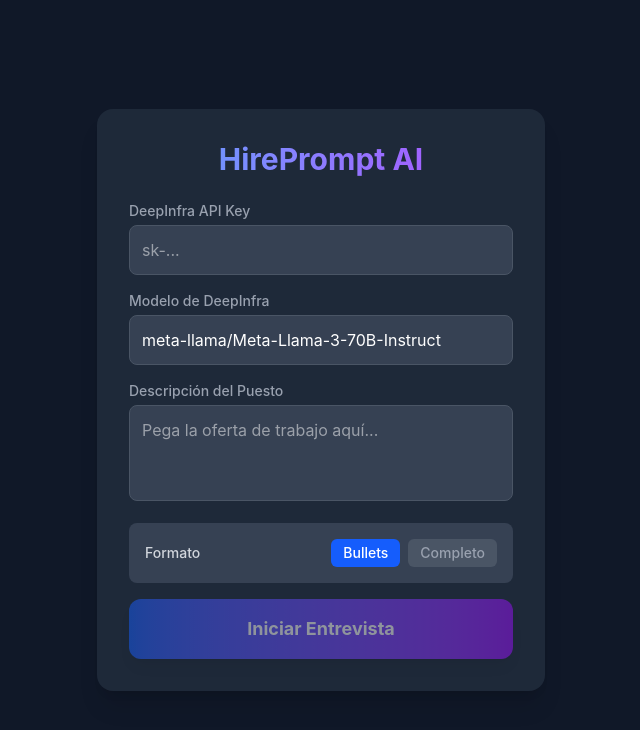
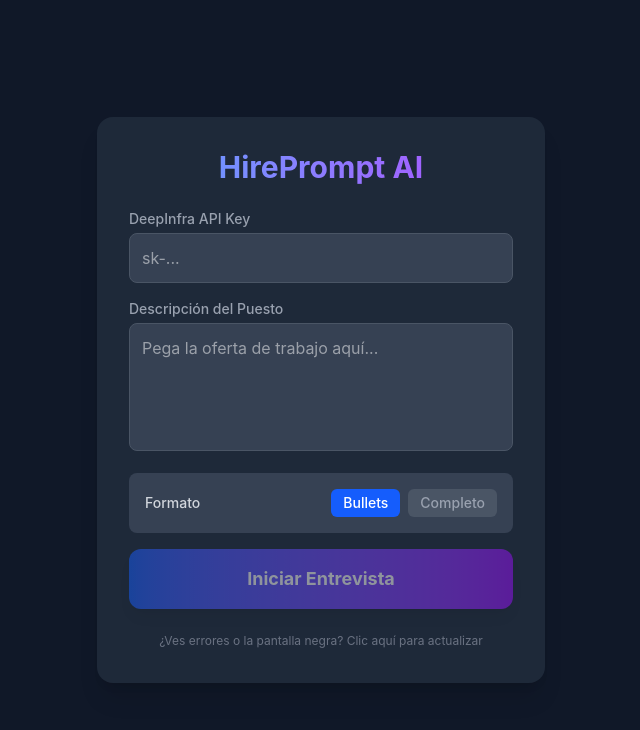
Before and after one commit to hjalmarmeza/Entrevista_PWA, a React (Vite) app: page / in a window 1280 px wide. Shown: the top 730 px of the page, without its empty margins (319-959 px from the left). Built offline with nearby package versions, Linux system fonts and the light colour scheme.

Commit message:
Hide model field, fix disabled button logic, and add panic reload button

```diff
--- a/src/App.tsx
+++ b/src/App.tsx
@@ -14,7 +14,7 @@
 export default function App() {
   const [isConfigured, setIsConfigured] = useState(false);
   const [apiKey, setApiKey] = useState(localStorage.getItem('hp_apiKey') || '');
-  const [model, setModel] = useState(localStorage.getItem('hp_model') || 'meta-llama/Meta-Llama-3-70B-Instruct');
+  const [model] = useState(localStorage.getItem('hp_model') || 'meta-llama/Meta-Llama-3-70B-Instruct');
   const [cv] = useState(localStorage.getItem('hp_cv') || defaultCV);
   const [coverLetter] = useState(localStorage.getItem('hp_coverLetter') || defaultCoverLetter);
   const [aptitudes] = useState(localStorage.getItem('hp_aptitudes') || defaultAptitudes);
@@ -278,21 +278,11 @@
             </div>
 
             <div>
-              <label className="block text-sm font-medium text-gray-400 mb-1">Modelo de DeepInfra</label>
-              <input
-                type="text"
-                value={model}
-                onChange={e => setModel(e.target.value)}
-                className="w-full bg-gray-700 border border-gray-600 rounded-lg p-3 text-white focus:ring-2 focus:ring-blue-500 outline-none"
-              />
-            </div>
-
-            <div>
               <label className="block text-sm font-medium text-gray-400 mb-1">Descripción del Puesto</label>
               <textarea
                 value={job}
                 onChange={e => setJob(e.target.value)}
-                className="w-full bg-gray-700 border border-gray-600 rounded-lg p-3 text-white focus:ring-2 focus:ring-blue-500 outline-none h-24 resize-none"
+                className="w-full bg-gray-700 border border-gray-600 rounded-lg p-3 text-white focus:ring-2 focus:ring-blue-500 outline-none h-32 resize-none"
                 placeholder="Pega la oferta de trabajo aquí..."
               />
             </div>
@@ -317,10 +307,26 @@
 
             <button
               onClick={handleSaveConfig}
-              disabled={!apiKey || !cv || !job}
+              disabled={!apiKey || !job}
               className="w-full py-4 bg-gradient-to-r from-blue-600 to-purple-600 hover:from-blue-500 hover:to-purple-500 text-white rounded-xl font-bold text-lg shadow-lg disabled:opacity-50 transition-all active:scale-95"
             >
               Iniciar Entrevista
+            </button>
+
+            <button
+              onClick={() => {
+                if ('serviceWorker' in navigator) {
+                  navigator.serviceWorker.getRegistrations().then(regs => {
+                    regs.forEach(r => r.unregister());
+                    window.location.reload();
+                  });
+                } else {
+                  window.location.reload();
+                }
+              }}
+              className="w-full text-center text-xs text-gray-500 hover:text-gray-300 pt-2"
+            >
+              ¿Ves errores o la pantalla negra? Clic aquí para actualizar
             </button>
           </div>
         </div>
```
